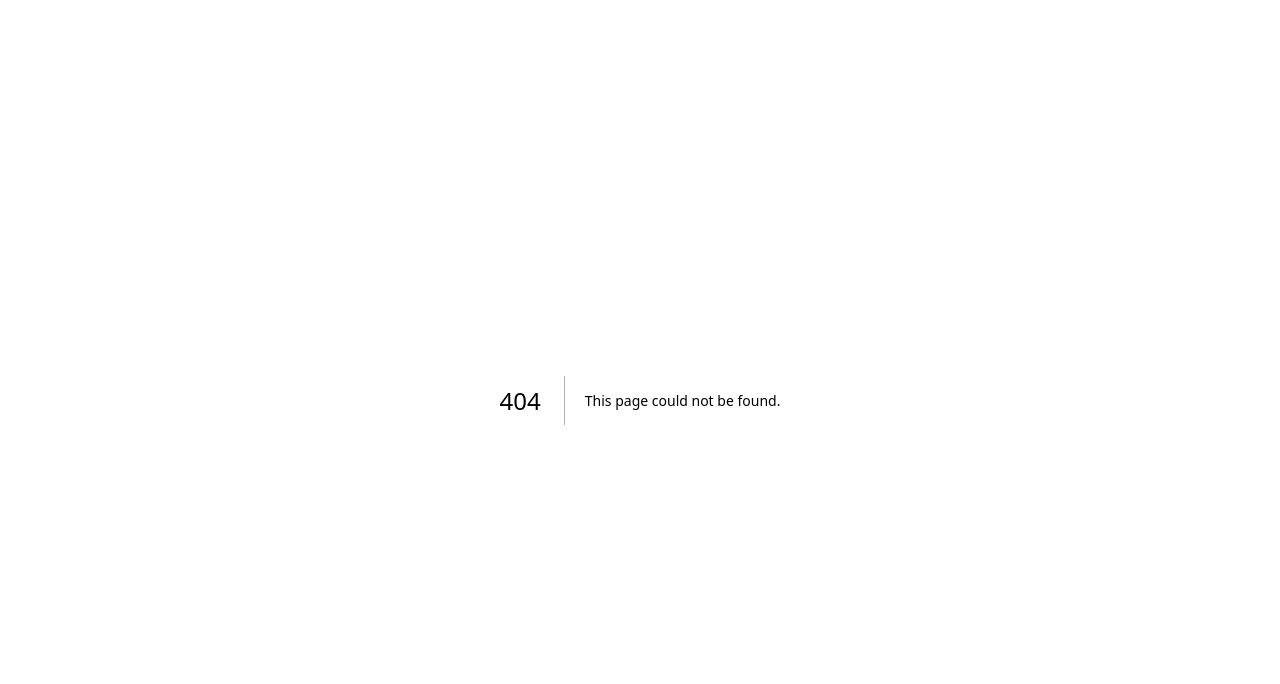
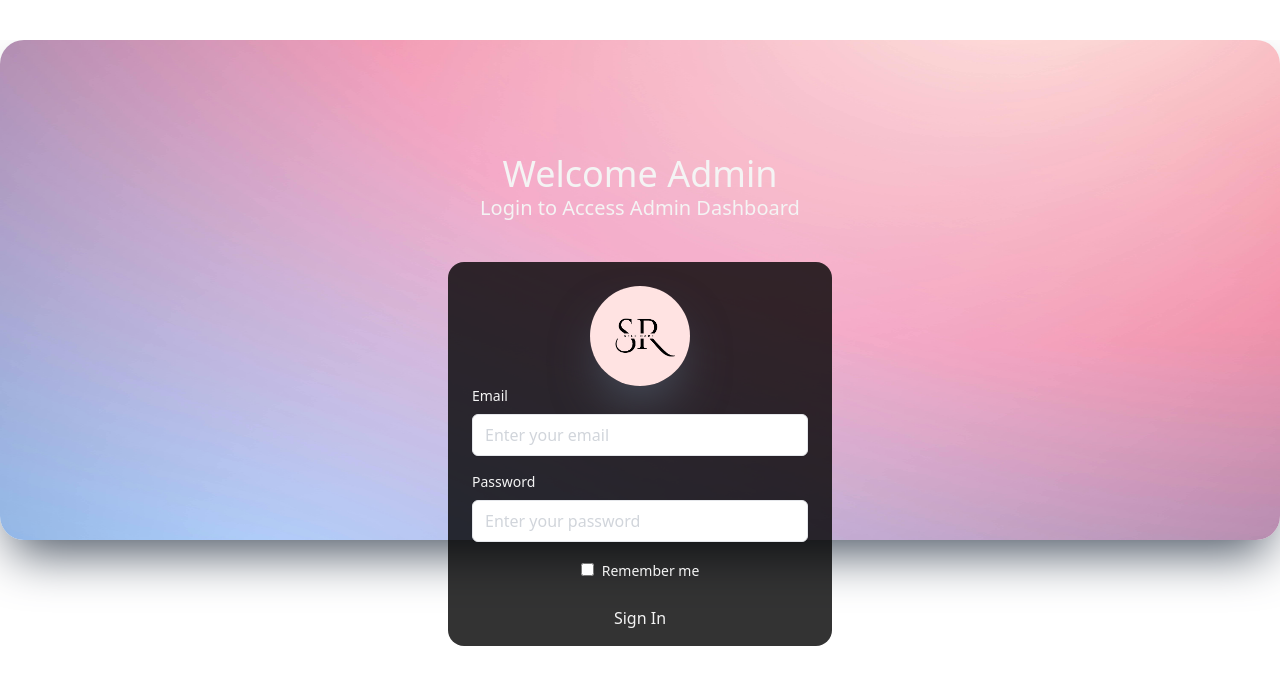
Before and after one commit to sbadoni21/shari, a Next.js app: page /login in a window 1280 px wide. Before the commit this address had no page. Shown: the top 684 px of the page. Built offline with nearby package versions, Linux system fonts and the light colour scheme; a web font is replaced by a local one.

Commit message:
new commit

```diff
--- a/app/(backend)/page.jsx
+++ b/app/(backend)/login/page.jsx
@@ -3,12 +3,12 @@ import React, { useState } from "react";
 import Image from "next/image";
 import { useRouter } from "next/navigation";
 import { signInWithEmailAndPassword, getAuth } from "firebase/auth";
-import firebase_app, { db } from "@/firebase/firebase";
+import firebaseApp, { db } from "@/firebase/firebase";
 import { ToastContainer, toast } from "react-toastify";
 import { collection, getDocs, query, where } from "firebase/firestore";
 import "react-toastify/dist/ReactToastify.css";
 
-const auth = getAuth(firebase_app);
+const auth = getAuth(firebaseApp);
 
 const AuthPage = () => {
   const router = useRouter();
@@ -31,17 +31,18 @@ const AuthPage = () => {
       }
 
       await signInWithEmailAndPassword(auth, data.email, data.password);
-      console.log("User successfully logged in:", user.displayName);
+
 
       setTimeout(() => {
-        toast.success("Welcome " + user.displayName);
+        toast.success("Welcome ADMIN " );
       }, 2000);
-      document.cookie = `token=${user.uid}`;
+      document.cookie = `token=${user.email}`;
+
       document.cookie = `role=${user.role}`;
 
-      if (user.role == "admin") {
-        router.push("/dashboard");
-      }
+
+      router.push("/dashboard");
+
     } catch (error) {
       console.error("Login failed:", error.message);
     }
@@ -64,18 +65,28 @@ const AuthPage = () => {
     <div className="flex justify-center h-[90vh] relative top-10 overflow-hidden">
       <ToastContainer />
       <Image
-        src="/images/cover/cover-01.png"
+        src="/bg.jpg"
         alt="Logo"
         width={1200}
         height={1200}
-        className="rounded-3xl h-[600px] w-[1800px] shadow-2xl shadow-gray-600"
+        className="rounded-3xl h-[500px] w-[1500px] shadow-2xl shadow-gray-600"
       />
-      <div className="absolute bg-opacity-80 rounded-3xl top-1/2 left-1/2 transform -translate-x-1/2 -translate-y-1/2 z-10">
+      <div className="absolute bg-opacity-20  rounded-3xl top-1/2 left-1/2 transform -translate-x-1/2 -translate-y-1/2 z-10">
         <div className=" font-normal text-center p-8">
           <p className="text-white text-4xl">Welcome Admin</p>
           <p className=" text-white text-xl">Login to Access Admin Dashboard</p>
 
-          <div className="w-96 h-96 bg-opacity-80 bg-black text-black flex rounded-2xl mt-10 p-6">
+          <div className="w-96 h-96 bg-opacity-80 bg-black text-black flex-col rounded-2xl mt-10 p-6">
+            <div className="flex  justify-center items-center">
+              {" "}
+              <Image
+                src="/logoSHARI.jpg"
+                alt="Logo"
+                width={1200}
+                height={1200}
+                className="rounded-full h-[100px] w-[100px] shadow-2xl shadow-gray-600"
+              />
+            </div>
             <form className="m-auto text-black " onSubmit={handleLogin}>
               <div className="mb-4">
                 <label className="text-white justify-start flex text-sm font-medium mb-2">
--- a/app/layout.js
+++ b/app/layout.js
@@ -65,7 +65,9 @@ export default function RootLayout({ children }) {
           async
           src="https://pagead2.googlesyndication.com/pagead/js/adsbygoogle.js?client=ca-pub-3489691346477126"
           crossorigin="anonymous"
+
         ></Script>
+    <link rel="preload" href="https://pagead2.googlesyndication.com/pagead/js/adsbygoogle.js?client=ca-pub-3489691346477126" as="script"></link>
 
         <Script
           async
--- a/components/backend/Ads.jsx
+++ b/components/backend/Ads.jsx
@@ -5,19 +5,19 @@ import { useEffect, useRef } from 'react';
 const GoogleAdPcItem = () => {
 
 
-  useEffect(() => {
-    const loadAd = () => {
-      if (typeof window !== "undefined" && window.adsbygoogle) {
-        window.adsbygoogle = window.adsbygoogle || [];
-        window.adsbygoogle.push({});
-        adsLoaded.current = true;
-      }
-    };
+  // useEffect(() => {
+  //   const loadAd = () => {
+  //     if (typeof window !== "undefined" && window.adsbygoogle) {
+  //       window.adsbygoogle = window.adsbygoogle || [];
+  //       window.adsbygoogle.push({});
+  //       adsLoaded.current = true;
+  //     }
+  //   };
 
-    if (!adsLoaded.current) {
-      setTimeout(loadAd, 0);
-    }
-  }, []);
+  //   if (!adsLoaded.current) {
+  //     setTimeout(loadAd, 0);
+  //   }
+  // }, []);
 
   return (
     <div
```
Also changed, not shown: middleware.js (added, +28 -0 lines), app/(backend)/dashboard/layout.js (renamed from app/(backend)/layout.js), public/bg.jpg (added).
